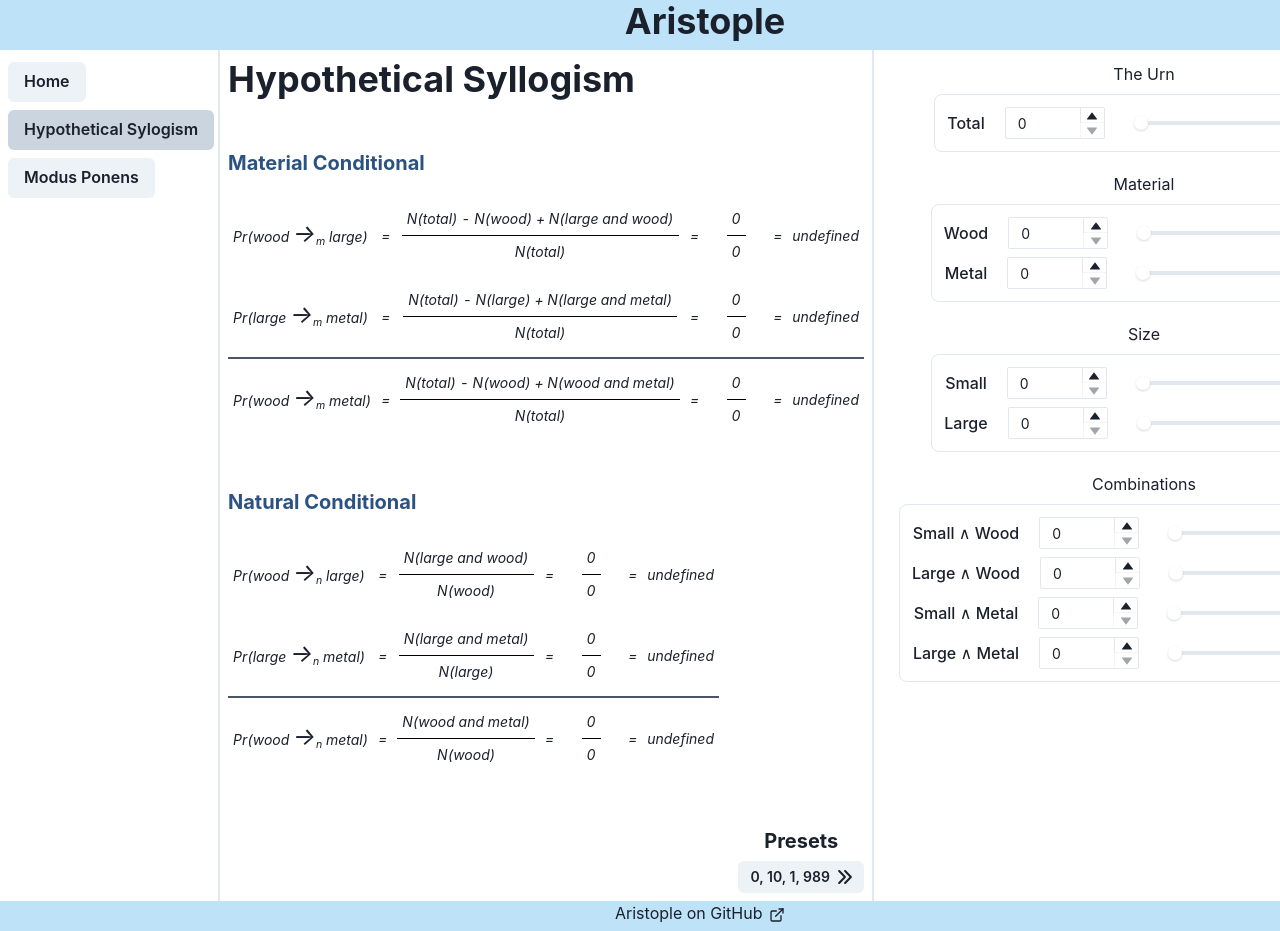
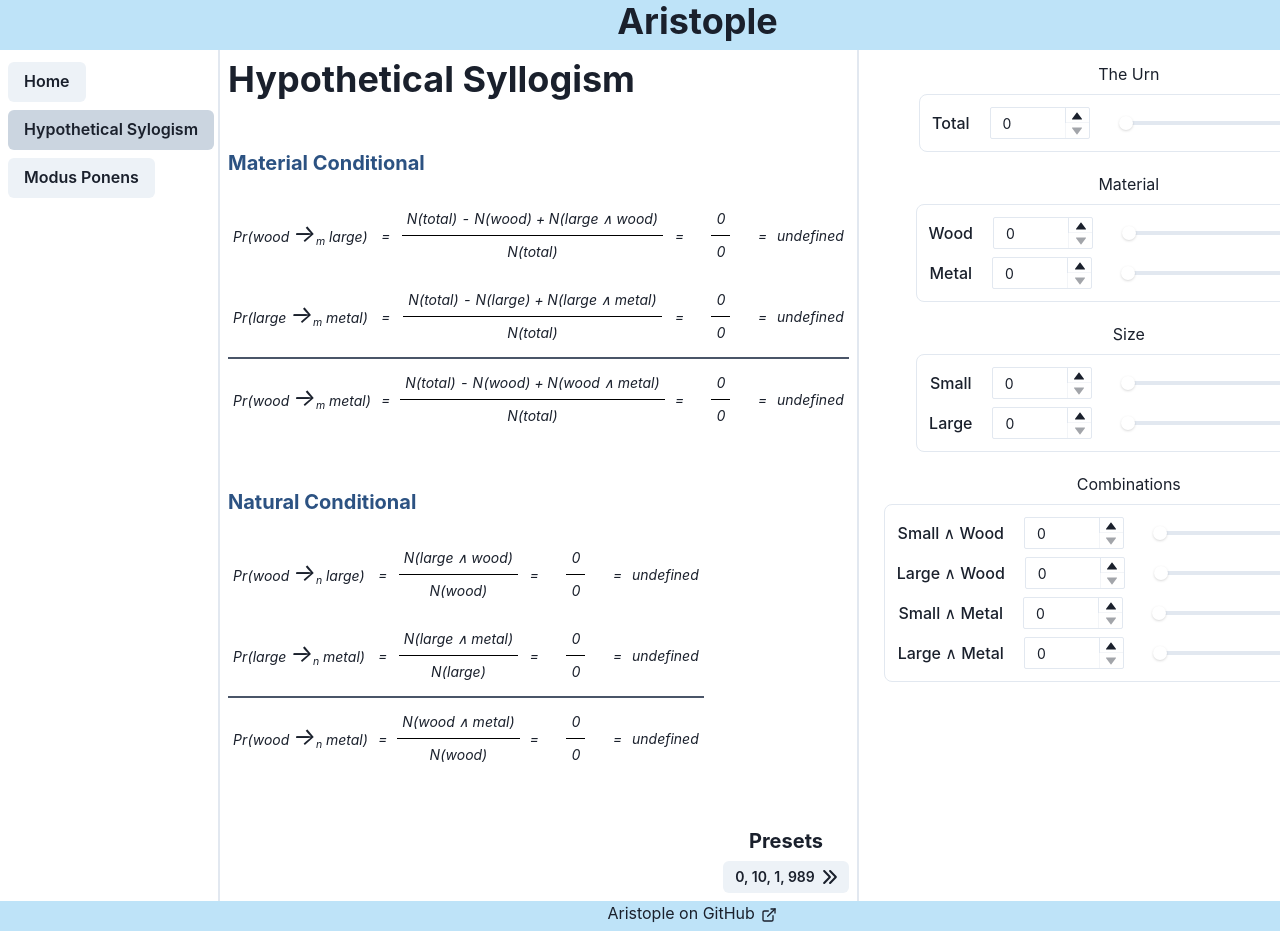
Before and after one commit to tartansandal/aristople, a React (Create React App) app: page /#/hypothetical-syllogism in a window 1280 px wide. Shown: the top 931 px of the page. Built offline with nearby package versions, Linux system fonts and the light colour scheme.

Commit message:
Refactoring Ratio and logical AND

```diff
--- a/src/features/rules/HypotheticalSyllogism.jsx
+++ b/src/features/rules/HypotheticalSyllogism.jsx
@@ -13,7 +13,7 @@
 
 import { useSelector } from 'react-redux';
 import styles from './rules.module.css';
-import { Ratio, MImp, NImp, Presets } from './rules.jsx';
+import { Ratio, MImp, NImp, AND, Presets } from './rules.jsx';
 
 const HypotheticalSyllogism = () => {
   const current = useSelector(state => state.urn.current);
@@ -42,11 +42,14 @@
                 </Td>
                 <Td>=</Td>
                 <Td verticalAlign="middle">
-                  {Ratio('N(total) - N(wood) + N(large and wood)', 'N(total)')}
+                  <Ratio
+                    top={`N(total) - N(wood) + N(large ${AND} wood)`}
+                    bottom={'N(total)'}
+                  />
                 </Td>
                 <Td>=</Td>
                 <Td className={styles.fixed}>
-                  {Ratio(total - wood + large_wood, total)}
+                  <Ratio top={total - wood + large_wood} bottom={total} />
                 </Td>
                 <Td>=</Td>
                 <Td isNumeric>
@@ -61,13 +64,15 @@
                 </Td>
                 <Td>=</Td>
                 <Td>
-                  {Ratio(
-                    'N(total) - N(large) + N(large and metal)',
-                    'N(total)'
-                  )}
+                  <Ratio
+                    top={`N(total) - N(large) + N(large ${AND} metal)`}
+                    bottom={'N(total)'}
+                  />
                 </Td>
                 <Td>=</Td>
-                <Td>{Ratio(total - large + large_metal, total)}</Td>
+                <Td>
+                  <Ratio top={total - large + large_metal} bottom={total} />
+                </Td>
                 <Td>=</Td>
                 <Td isNumeric>
                   {total > 0
@@ -81,10 +86,15 @@
                 </Td>
                 <Td>=</Td>
                 <Td>
-                  {Ratio('N(total) - N(wood) + N(wood and metal)', 'N(total)')}
+                  <Ratio
+                    top={`N(total) - N(wood) + N(wood ${AND} metal)`}
+                    bottom={'N(total)'}
+                  />
                 </Td>
                 <Td>=</Td>
-                <Td>{Ratio(total - wood + 0, total)}</Td>
+                <Td>
+                  <Ratio top={total - wood + 0} bottom={total} />
+                </Td>
                 <Td>=</Td>
                 <Td isNumeric>
                   {total > 0
@@ -109,9 +119,13 @@
                   Pr(wood <NImp /> large)
                 </Td>
                 <Td>=</Td>
-                <Td>{Ratio('N(large and wood)', 'N(wood)')}</Td>
+                <Td>
+                  <Ratio top={`N(large ${AND} wood)`} bottom={'N(wood)'} />
+                </Td>
                 <Td>=</Td>
-                <Td className={styles.fixed}>{Ratio(large_wood, wood)}</Td>
+                <Td className={styles.fixed}>
+                  <Ratio top={large_wood} bottom={wood} />
+                </Td>
                 <Td>=</Td>
                 <Td isNumeric>
                   {wood > 0 ? (large_wood / wood).toFixed(4) : 'undefined'}
@@ -122,9 +136,13 @@
                   Pr(large <NImp /> metal)
                 </Td>
                 <Td>=</Td>
-                <Td>{Ratio('N(large and metal)', 'N(large)')}</Td>
+                <Td>
+                  <Ratio top={`N(large ${AND} metal)`} bottom={'N(large)'} />
+                </Td>
                 <Td>=</Td>
-                <Td>{Ratio(large_metal, large)}</Td>
+                <Td>
+                  <Ratio top={large_metal} bottom={large} />
+                </Td>
                 <Td>=</Td>
                 <Td isNumeric>
                   {large > 0 ? (large_metal / large).toFixed(4) : 'undefined'}
@@ -135,9 +153,13 @@
                   Pr(wood <NImp /> metal)
                 </Td>
                 <Td>=</Td>
-                <Td>{Ratio('N(wood and metal)', 'N(wood)')}</Td>
+                <Td>
+                  <Ratio top={`N(wood ${AND} metal)`} bottom={'N(wood)'} />
+                </Td>
                 <Td>=</Td>
-                <Td>{Ratio(0, wood)}</Td>
+                <Td>
+                  <Ratio top={0} bottom={wood} />
+                </Td>
                 <Td>=</Td>
                 <Td isNumeric>
                   {wood > 0 ? (0 / wood).toFixed(4) : 'undefined'}
@@ -147,7 +169,7 @@
           </Table>
         </TableContainer>
       </Box>
-      <Presets sets={[[0, 10, 1, 989]]}/>
+      <Presets sets={[[0, 10, 1, 989]]} />
     </VStack>
   );
 };
--- a/src/features/rules/ModusPonens.jsx
+++ b/src/features/rules/ModusPonens.jsx
@@ -13,7 +13,7 @@
 
 import { useSelector } from 'react-redux';
 import styles from './rules.module.css';
-import { Ratio, MImp, NImp, Presets } from './rules.jsx';
+import { Ratio, MImp, NImp, LAND, AND, Presets } from './rules.jsx';
 
 const ModusPonens = () => {
   const current = useSelector(state => state.urn.current);
@@ -35,9 +35,13 @@
               <Tr>
                 <Td>Pr(metal)</Td>
                 <Td>=</Td>
-                <Td verticalAlign="middle">{Ratio('N(metal)', 'N(total)')}</Td>
+                <Td verticalAlign="middle">
+                  <Ratio top={'N(metal)'} bottom={'N(total)'} />
+                </Td>
                 <Td>=</Td>
-                <Td className={styles.fixed}>{Ratio(metal, total)}</Td>
+                <Td className={styles.fixed}>
+                  <Ratio top={metal} bottom={total} />
+                </Td>
                 <Td>=</Td>
                 <Td isNumeric>
                   {total > 0 ? (metal / total).toFixed(4) : 'undefined'}
@@ -45,17 +49,19 @@
               </Tr>
               <Tr>
                 <Td>
-                  Pr(metal <MImp /> large and metal)
+                  Pr(metal <MImp /> large <LAND/> metal)
                 </Td>
                 <Td>=</Td>
                 <Td>
-                  {Ratio(
-                    'N(total) - N(metal) + N(large and metal)',
-                    'N(total)'
-                  )}
+                  <Ratio
+                    top={`N(total) - N(metal) + N(large ${AND} metal)`}
+                    bottom={'N(total)'}
+                  />
                 </Td>
                 <Td>=</Td>
-                <Td>{Ratio(total - metal + large_metal, total)}</Td>
+                <Td>
+                  <Ratio top={total - metal + large_metal} bottom={total} />
+                </Td>
                 <Td>=</Td>
                 <Td isNumeric>
                   {total > 0
@@ -64,11 +70,15 @@
                 </Td>
               </Tr>
               <Tr borderTopWidth={2} borderColor="gray.600">
-                <Td>Pr(large and metal)</Td>
+                <Td>Pr(large <LAND /> metal)</Td>
                 <Td>=</Td>
-                <Td>{Ratio('N(large and metal)', 'N(total)')}</Td>
+                <Td>
+                  <Ratio top={`N(large ${AND} metal)`} bottom={'N(total)'} />
+                </Td>
                 <Td>=</Td>
-                <Td>{Ratio(large_metal, total)}</Td>
+                <Td>
+                  <Ratio top={large_metal} bottom={total} />
+                </Td>
                 <Td>=</Td>
                 <Td isNumeric>
                   {total > 0 ? (large_metal / total).toFixed(4) : 'undefined'}
@@ -89,9 +99,13 @@
               <Tr>
                 <Td>Pr(metal)</Td>
                 <Td>=</Td>
-                <Td verticalAlign="middle">{Ratio('N(metal)', 'N(total)')}</Td>
+                <Td verticalAlign="middle">
+                  <Ratio top={'N(metal)'} bottom={'N(total)'} />
+                </Td>
                 <Td>=</Td>
-                <Td className={styles.fixed}>{Ratio(metal, total)}</Td>
+                <Td className={styles.fixed}>
+                  <Ratio top={metal} bottom={total} />
+                </Td>
                 <Td>=</Td>
                 <Td isNumeric>
                   {total > 0 ? (metal / total).toFixed(4) : 'undefined'}
@@ -99,23 +113,31 @@
               </Tr>
               <Tr>
                 <Td>
-                  Pr(metal <NImp /> large and metal)
+                  Pr(metal <NImp /> large <LAND/> metal)
                 </Td>
                 <Td>=</Td>
-                <Td>{Ratio('N(large and metal)', 'N(total)')}</Td>
+                <Td>
+                  <Ratio top={`N(large ${AND} metal)`} bottom={'N(total)'} />
+                </Td>
                 <Td>=</Td>
-                <Td>{Ratio(large_metal, total)}</Td>
+                <Td>
+                  <Ratio top={large_metal} bottom={total} />
+                </Td>
                 <Td>=</Td>
                 <Td isNumeric>
                   {total > 0 ? (large_metal / total).toFixed(4) : 'undefined'}
                 </Td>
               </Tr>
               <Tr borderTopWidth={2} borderColor="gray.600">
-                <Td>Pr(large and metal)</Td>
+                <Td>Pr(large <LAND /> metal)</Td>
                 <Td>=</Td>
-                <Td>{Ratio('N(large and metal)', 'N(total)')}</Td>
+                <Td>
+                  <Ratio top={`N(large ${AND} metal)`} bottom={'N(total)'} />
+                </Td>
                 <Td>=</Td>
-                <Td>{Ratio(large_metal, total)}</Td>
+                <Td>
+                  <Ratio top={large_metal} bottom={total} />
+                </Td>
                 <Td>=</Td>
                 <Td isNumeric>
                   {total > 0 ? (large_metal / total).toFixed(4) : 'undefined'}
--- a/src/features/rules/rules.jsx
+++ b/src/features/rules/rules.jsx
@@ -17,6 +17,9 @@
 import { ArrowRightIcon } from '@chakra-ui/icons';
 import { useDispatch } from 'react-redux';
 import { updateAll } from '../urn/urnSlice';
+
+export const AND = '\u2227';
+export const LAND = () => { return (<>&and;</>); };
 
 export const MImp = () => {
   return (
@@ -41,26 +44,19 @@
   );
 };
 
-export const And = () => {
-  return (
-    <Text fontSize="1.5rem" as="span">
-      &and;
-    </Text>
-  );
-};
 
-export const Ratio = (a, b) => {
+export const Ratio = ({top, bottom}) => {
   return (
     <TableContainer display="inline" align="center">
       <Table size="sm" variant="unstyled" maxW="fit-content">
         <Tbody>
           <Tr>
             <Td px={1} textAlign="center">
-              {String(a)}
+              {String(top)}
             </Td>
           </Tr>
           <Tr borderTopWidth={1} borderColor="black">
-            <Td textAlign="center">{String(b)}</Td>
+            <Td textAlign="center">{String(bottom)}</Td>
           </Tr>
         </Tbody>
       </Table>
```
